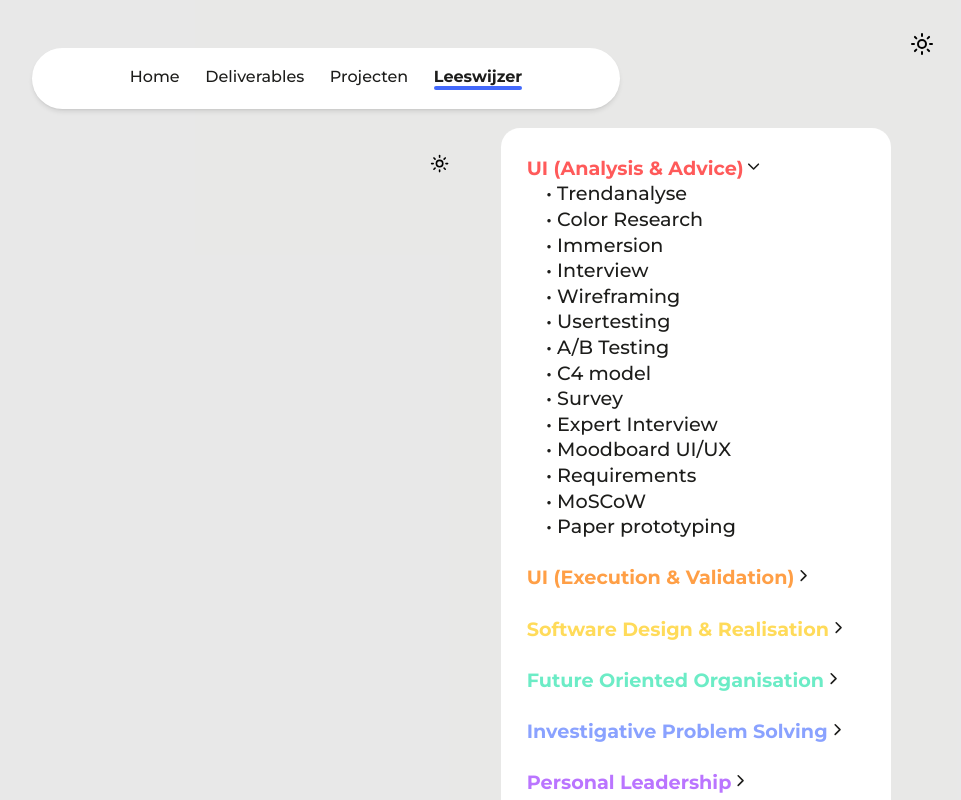
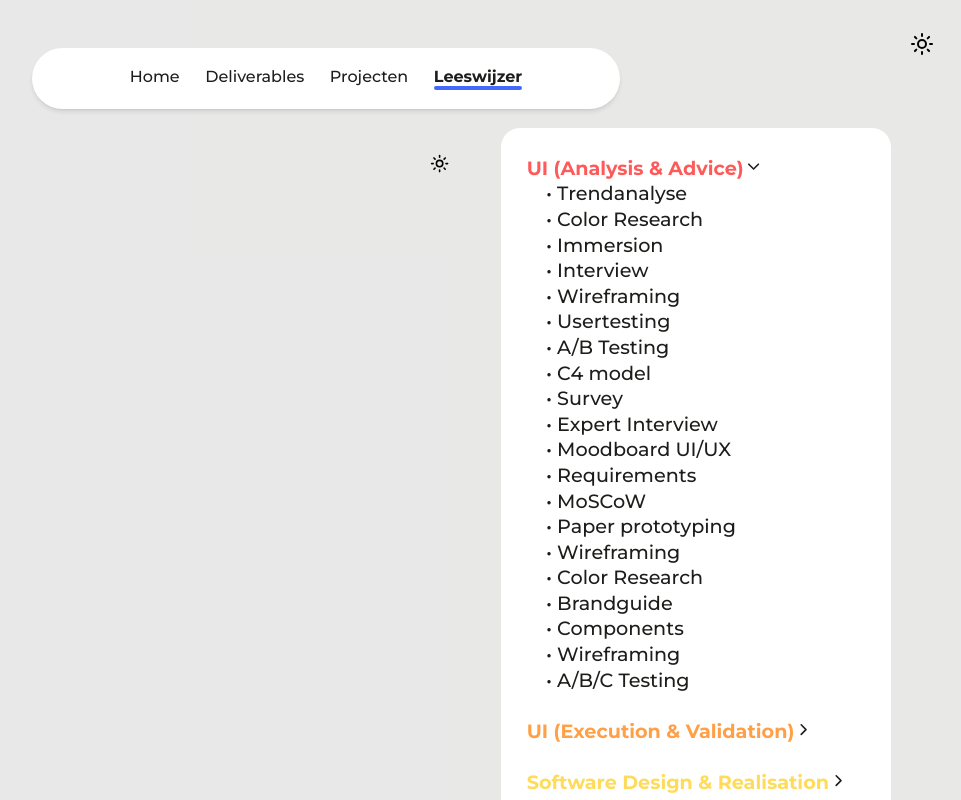
Before and after one commit to metteghijsen/semester6-website, a Nuxt app in the folder frontend/: page /leeswijzer in a window 1280 px wide. Shown: the top 800 px of the page, without its empty margins (314-1275 px from the left). Built offline with nearby package versions, Linux system fonts and the light colour scheme.

Commit message:
Feature: Added new deliverables to documentation

```diff
--- a/frontend/pages/index.vue
+++ b/frontend/pages/index.vue
@@ -85,7 +85,7 @@
                   ref="deliverableCounter"
                   :start-amount="0"
                   separator=""
-                  :end-amount="24"
+                  :end-amount="32"
                   :duration="1.5"
                   :autoinit="false"
                 />
--- a/frontend/pages/leeswijzer.vue
+++ b/frontend/pages/leeswijzer.vue
@@ -71,7 +71,13 @@ export default {
             { to: '/deliverable/moodboard', text: '• Moodboard UI/UX' },
             { to: '/deliverable/requirements', text: '• Requirements' },
             { to: '/deliverable/moscow', text: '• MoSCoW' },
-            { to: '/deliverable/paperprototyping', text: '• Paper prototyping' }
+            { to: '/deliverable/paperprototyping', text: '• Paper prototyping' },
+            { to: '/deliverable/wireframinggos', text: '• Wireframing' },
+            { to: '/deliverable/colorresearch2', text: '• Color Research' },
+            { to: '/deliverable/brandguide', text: '• Brandguide' },
+            { to: '/deliverable/components', text: '• Components' },
+            { to: '/deliverable/wireframing2', text: '• Wireframing' },
+            { to: '/deliverable/abctesting', text: '• A/B/C Testing' }
           ],
           show: true
         },
@@ -82,7 +88,11 @@ export default {
             { to: '/deliverable/wireframes', text: '• Wireframing' },
             { to: '/deliverable/usertesting', text: '• Usertesting' },
             { to: '/deliverable/abtesting', text: '• A/B Testing' },
-            { to: '/deliverable/developmentwebsite', text: '• Development Website' }
+            { to: '/deliverable/developmentwebsite', text: '• Development Website' },
+            { to: '/deliverable/wireframinggos', text: '• Wireframing' },
+            { to: '/deliverable/components', text: '• Components' },
+            { to: '/deliverable/wireframing2', text: '• Wireframing' },
+            { to: '/deliverable/abctesting', text: '• A/B/C Testing' }
           ],
           show: false
         },
@@ -128,7 +138,11 @@ export default {
             { to: '/deliverable/moodboard', text: '• Moodboard UI/UX' },
             { to: '/deliverable/requirements', text: '• Requirements' },
             { to: '/deliverable/moscow', text: '• MoSCoW' },
-            { to: '/deliverable/paperprototyping', text: '• Paper prototyping' }
+            { to: '/deliverable/paperprototyping', text: '• Paper prototyping' },
+            { to: '/deliverable/colorresearch2', text: '• Color Research' },
+            { to: '/deliverable/brandguide', text: '• Brandguide' },
+            { to: '/deliverable/components', text: '• Components' },
+            { to: '/deliverable/abctesting', text: '• A/B/C Testing' }
           ],
           show: false
         },
@@ -138,7 +152,8 @@ export default {
           links: [
             { to: '/deliverable/leeswijzer', text: '• Leeswijzer' },
             { to: '/deliverable/developmentwebsite', text: '• Development Website' },
-            { to: '/deliverable/postersession', text: '• Poster Session' }
+            { to: '/deliverable/postersession', text: '• Poster Session' },
+            { to: '/deliverable/peerfeedback', text: '• Peer feedback' }
           ],
           show: false
         },
@@ -160,7 +175,9 @@ export default {
             { to: '/deliverable/moodboard', text: '• Moodboard UI/UX' },
             { to: '/deliverable/requirements', text: '• Requirements' },
             { to: '/deliverable/moscow', text: '• MoSCoW' },
-            { to: '/deliverable/paperprototyping', text: '• Paper prototyping' }
+            { to: '/deliverable/paperprototyping', text: '• Paper prototyping' },
+            { to: '/deliverable/brandguide', text: '• Brandguide' },
+            { to: '/deliverable/weyweyweb', text: '• Wey Wey Web Malaga' }
           ],
           show: false
         }
```
